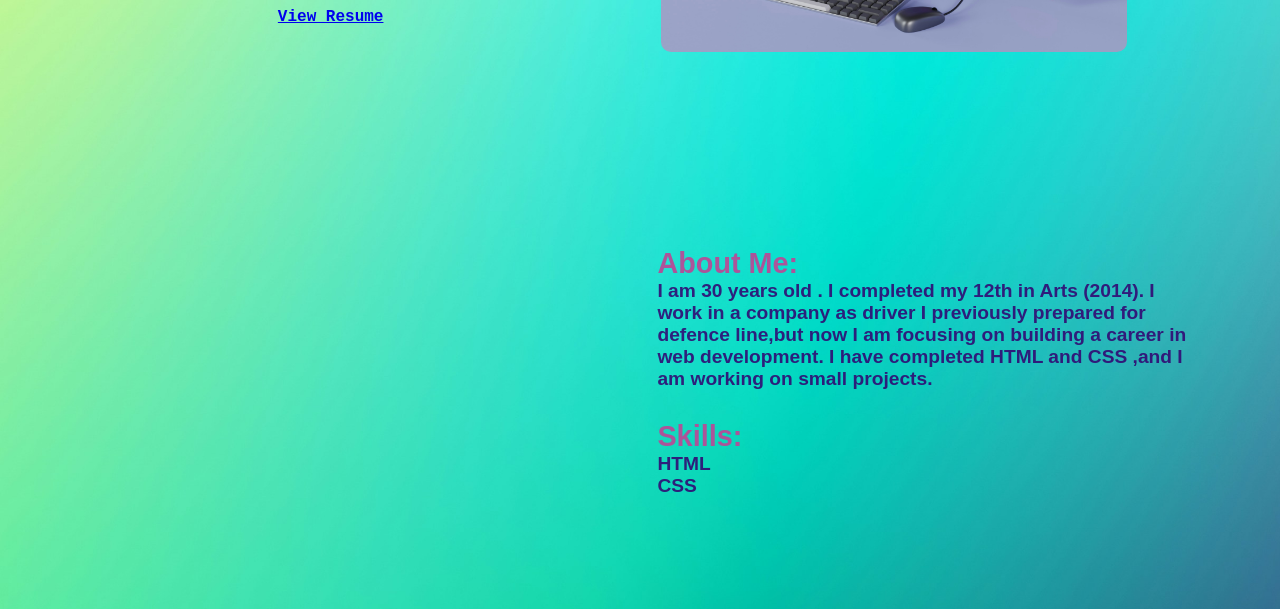
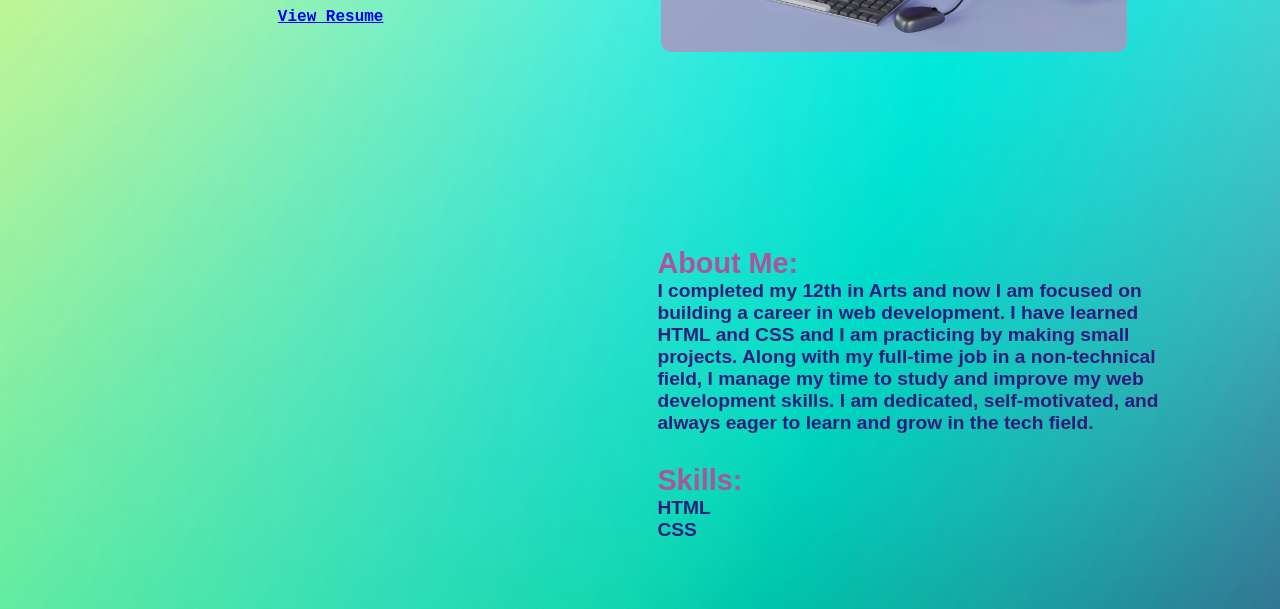
Before and after one commit to sagar8340/Portfolio, a plain HTML site: page index.html in a window 1280 px wide. Shown: the part 422-1031 px from the top of the page. Drawn offline with Linux system fonts and the light colour scheme.

Commit message:
Updated about section in html

```diff
--- a/index.html
+++ b/index.html
@@ -36,9 +36,11 @@
         <section id="about">
             <div class="info">
                 <h2>About Me:</h2>
-                <p>I am 30 years old . I completed my 12th in Arts (2014). I work in a company as driver I previously
-                    prepared for defence line,but now I am focusing on building a career in web development. I have
-                    completed HTML and CSS ,and I am working on small projects.</p>
+                <p>I completed my 12th in Arts and now I am focused on building a career in web development. I have
+                    learned HTML and CSS and I am practicing by making small projects. Along with my full-time job in a
+                    non-technical field, I manage my time to study and improve my web development skills. I am
+                    dedicated, self-motivated, and always eager to learn and grow in the tech field.
+                </p>
 
                 <div class="skill">
                     <h2>Skills:</h2>
@@ -59,7 +61,7 @@
             <div class="projects">
                 <h3> prime videos.</h3>
                 <p>Amazon prime video simple landing page layout using HTML & CSS .</p>
-                <a href="#">Live Demo</a>
+                <a href="https://sagar8340.github.io/prime-video-UI-clone/">Live Demo</a>
             </div>
         </section>
 
@@ -81,11 +83,11 @@
         </section>
     </main>
     <!-- This is footer section -->
-     <footer>
+    <footer>
         <div class="footer">
             <p>&copy; 2025 Sagar kumar . All rights reserved.</p>
         </div>
-     </footer>
+    </footer>
 
 </body>
 
```
